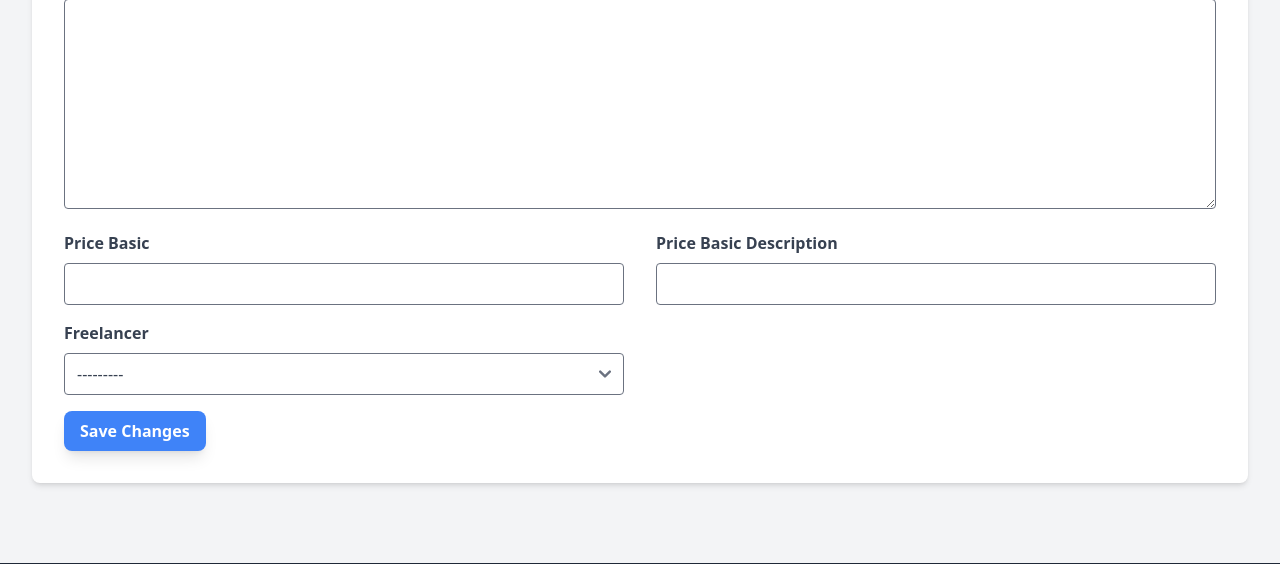
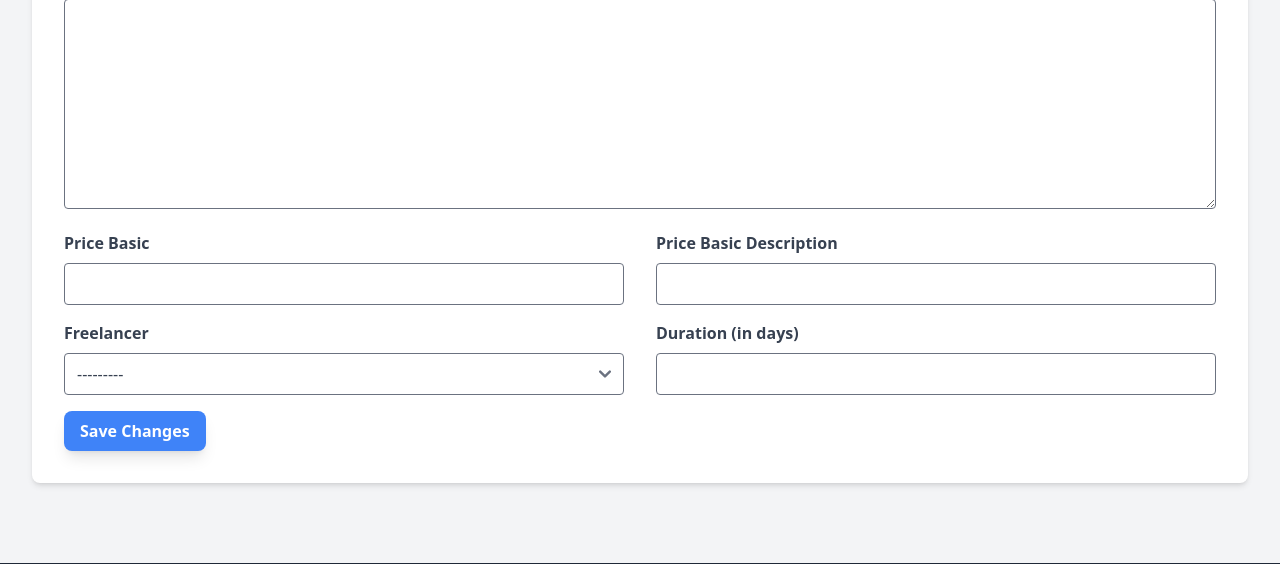
Before and after one commit to Raf-Mos/Chfiha, a Django app: template chfiha/templates/service.html in a window 1280 px wide. Shown: the part 787-1351 px from the top of the page. Run offline with Django 5.2, Linux system fonts and the light colour scheme; the template is opened without the code that fills it: values that come from a table or form of the project are taken from there, others are empty; data comes from the database, SQL or seed files in the repository; style sheets or scripts are compiled from the project's sources; some libraries are stand-ins or nearby versions.

Commit message:
added order templates

```diff
--- a/chfiha/main/forms.py
+++ b/chfiha/main/forms.py
@@ -105,6 +105,13 @@ class ServiceForm(forms.ModelForm):
         })
     )
 
+    duration_days = forms.DecimalField(
+        widget=forms.TextInput(attrs={
+            'class': 'appearance-none border rounded w-full py-2 px-3 text-gray-700 leading-tight focus:outline-none focus:shadow-outline',
+            'id': 'duration_days',
+        })
+    )
+
     class Meta:
         model = Service
-        fields = ['categorie', 'title', 'description', 'features', 'detailed_description', 'price_basic', 'price_basic_description', 'freelancer']
+        fields = ['categorie', 'title', 'description', 'features', 'detailed_description', 'price_basic', 'price_basic_description', 'freelancer', 'duration_days']
--- a/chfiha/templates/order_detail.html
+++ b/chfiha/templates/order_detail.html
@@ -10,6 +10,11 @@
         <h1 class="text-2xl font-bold mb-4">Order #{{ project.id }}</h1>
         <p class="text-gray-700 mb-4">Service: {{ project.service.title }}</p>
         <p class="text-gray-700">Deadline: <span class="text-red-500">{{ project.end_date }}</span></p>
+
+    <!-- Calculate days left -->
+    {% with days_left=project.end_date|timeuntil %}
+    <p class="text-gray-700">Time Left: {{ days_left }}</p>
+    {% endwith %}
     </div>
 
     <!-- Delivery Steps -->
--- a/chfiha/templates/service.html
+++ b/chfiha/templates/service.html
@@ -92,6 +92,10 @@
                     <label for="freelancer" class="block text-gray-700 font-bold mb-2">Freelancer</label>
                         {{ form.freelancer }}
                     </div>
+                    <div>
+                        <label for="duration_days" class="block text-gray-700 font-bold mb-2">Duration (in days)</label>
+                        {{ form.duration_days }}
+                    </div>
                 </div>
 
                 <!-- Submit button -->
```
